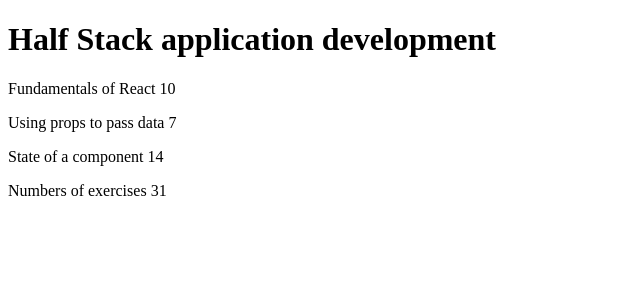
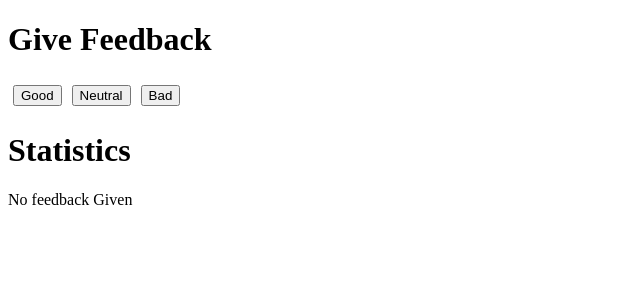
Before and after one commit to SilvasGabriel/FrontEnd-Roadmap, a React (Create React App) app in the folder React/react finland course/part1/: page / in a window 1280 px wide. Shown: the top 300 px of the page, without its empty margins (0-640 px from the left). Built offline with nearby package versions, Linux system fonts and the light colour scheme.

Commit message:
#Funções, Props, State  fazendo relatório #Dia4

```diff
--- a/React/react finland course/part1/src/App.js
+++ b/React/react finland course/part1/src/App.js
@@ -1,87 +1,48 @@
-import React from 'react'
+import React,{useState} from 'react'
 
-const Header = ({ course }) => {
-  return (
-    <div>
-      <h1>{course.name}</h1>
-    </div>
-  )
-}
-
-const Part = (props) => {
-
-  //Desestruturando uma propriedade para acessar o valor
-  const {name, exercises} = props
-
-  return (
-    <p>
-      {name} {exercises}
-    </p>
-  )
-
-}
-
-const Content = ({ parts }) => {
-
-  const [part1, part2, part3] = parts
-
-  return (
-    <div>
-      <Part name={part1.name} exercises={part1.exercises} />
-      <Part name={part2.name} exercises={part2.exercises} />
-      <Part name={part3.name} exercises={part3.exercises} />
-    </div>
-  )
-
-}
-
-const Total = ({ parts }) => {
-
-  const [part1 , part2, part3] = parts
-
-  return (
-    <div>
-      <p>Numbers of exercises { part1.exercises + part2.exercises + part3.exercises }</p>
-    </div>
-  )
-
-}
+//Componentes
+import Title from './Exercises 1.6-1.11/Title'
+import Button from './Exercises 1.6-1.11/Button'
+import Statistics from './Exercises 1.6-1.11/Statistics'
 
 const App = () => {
 
-  const course = {
-    name: 'Half Stack application development',
-    parts: [
-      {
-        name: 'Fundamentals of React',
-        exercises: 10
-      },
-      {
-        name: 'Using props to pass data',
-        exercises: 7
-      },
-      {
-        name: 'State of a component',
-        exercises: 14
-      }
-    ]
-  }
+    const [good, setGood] = useState(0)
+    const [neutral, setNeutral] = useState(0)
+    const [bad, setBad] = useState(0)
 
 
-  return (
-    <div>
+    const handleClickGood = () =>{
+        setGood(good + 1)
+    }
 
-      <Header course={course} />
-      <Content parts={course.parts} />
-      <Total  parts={course.parts}/>
 
-      {/*
-          <Content parts={{part1: part1, part2: part2, part3: part3, exercises1: exercises1, exercises2: exercises2, exercises3: exercises3,}}/>
-          <Total total={{exercises1: exercises1, exercises2: exercises2, exercises3: exercises3}}/>
-      */}
+    const handleClickNeutral = () =>{
+        setNeutral(neutral + 1)
+    }
 
-    </div>
-  )
+    const handleClickBad = () =>{
+        setBad(bad + 1)
+    }
+
+    return (
+
+        <div>
+            <Title title="Give Feedback"/>
+
+            <Button name="Good"  handleClick={handleClickGood} />
+
+            <Button name="Neutral" handleClick={handleClickNeutral} />
+
+            <Button name="Bad"  handleClick={handleClickBad}/>
+
+            <Title title="Statistics" />
+
+            <Statistics good={good} neutral={neutral} bad={bad}/>
+
+
+        </div>
+    )
 }
 
 export default App
--- /dev/null
+++ b/React/react finland course/part1/src/Exercises 1.6-1.11/Button.js
@@ -0,0 +1,18 @@
+import React from 'react'
+
+const Button = (props) => {
+
+    const {name, handleClick} = props
+
+    //console.log(props)
+
+    return (
+            <button style={{margin: '5px'}}
+            onClick={handleClick}
+            >
+                {name}
+            </button>
+    )
+}
+
+export default Button
--- /dev/null
+++ b/React/react finland course/part1/src/Exercises 1.6-1.11/StatisticLine.js
@@ -0,0 +1,17 @@
+import React from 'react'
+
+const StatisticLine = (props) => {
+
+    const {name, valor} = props
+
+    //console.log(props)
+
+    return (
+        <tr>
+            <td>{name}: </td>
+            <td>{valor}</td>
+        </tr>
+    )
+}
+
+export default StatisticLine
--- /dev/null
+++ b/React/react finland course/part1/src/Exercises 1.6-1.11/Statistics.js
@@ -0,0 +1,45 @@
+import React from 'react'
+
+import Statistic from './StatisticLine'
+
+const Statistics = (props) => {
+
+    const { good, bad, neutral } = props
+
+    const all = (good + neutral + bad)
+
+    if (good === 0 && neutral === 0 && bad === 0) {
+
+        return (
+            <div>
+                No feedback Given
+            </div>
+        )
+    }
+
+    //console.log(props)
+
+    return (
+        <div>
+
+            <table>
+
+                <tbody>
+
+                <Statistic name="Good"  valor={good}/>
+                <Statistic name="Neutral" valor={neutral}/>
+                <Statistic name="Bad" valor={bad}/>
+                <Statistic name="All" valor={all}/>
+                <Statistic name="Average" valor={ (good-bad)/all }/>
+                <Statistic name="Positive" valor={`${(good*100)/all} %`}/>
+
+                </tbody>
+
+            </table>
+
+
+        </div>
+    )
+}
+
+export default Statistics
--- /dev/null
+++ b/React/react finland course/part1/src/Exercises 1.6-1.11/Title.js
@@ -0,0 +1,12 @@
+import React from 'react'
+
+const Title = (props) => {
+
+    const {title} = props
+
+    return (
+        <h1>{title}</h1>
+    )
+}
+
+export default Title
```
Also changed, not shown: React/react finland course/part1/src/Exercises 1.3-1.5/App.js (added, +87 -0 lines), React/react finland course/part1/src/Exercises 1.1-1.2/App.js (renamed from React/react finland course/part1/src/Exercises 1.1-.12/App.js), React/react finland course/part1/src/Relatórios.txt.
